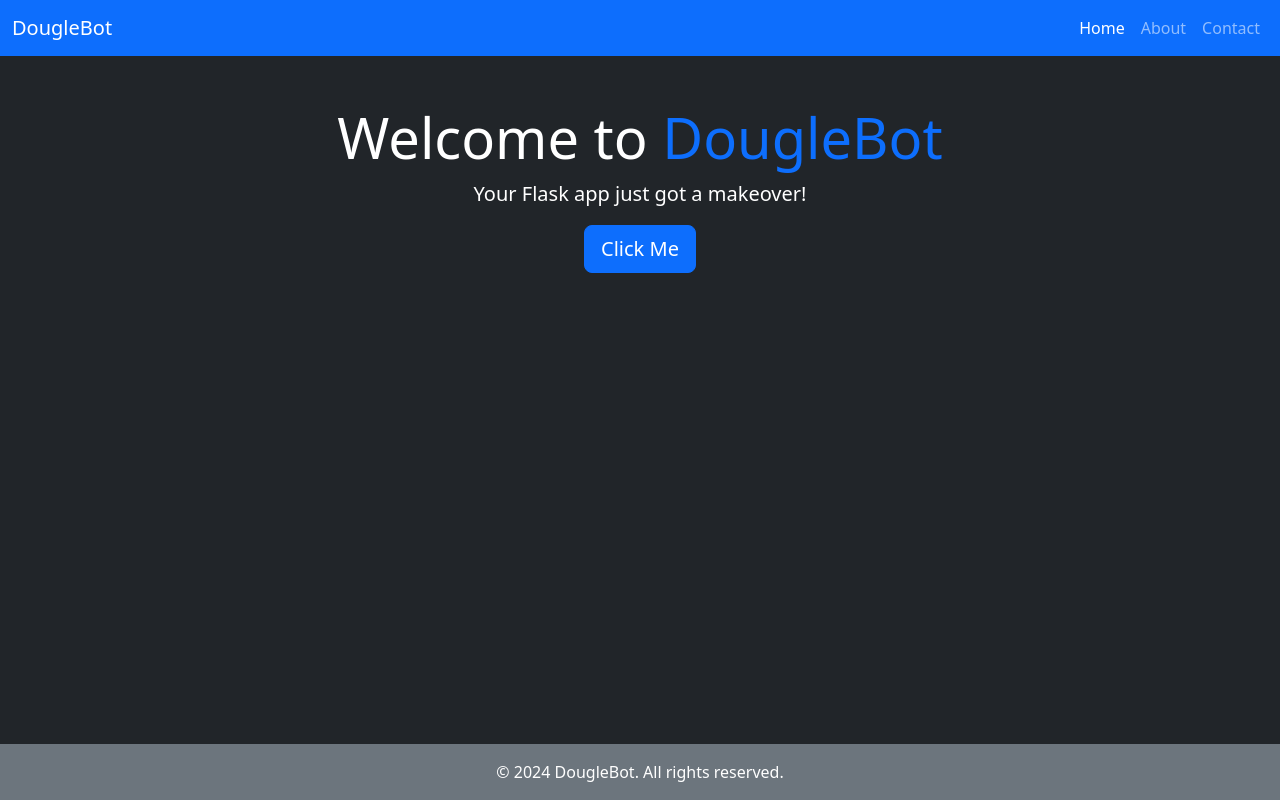
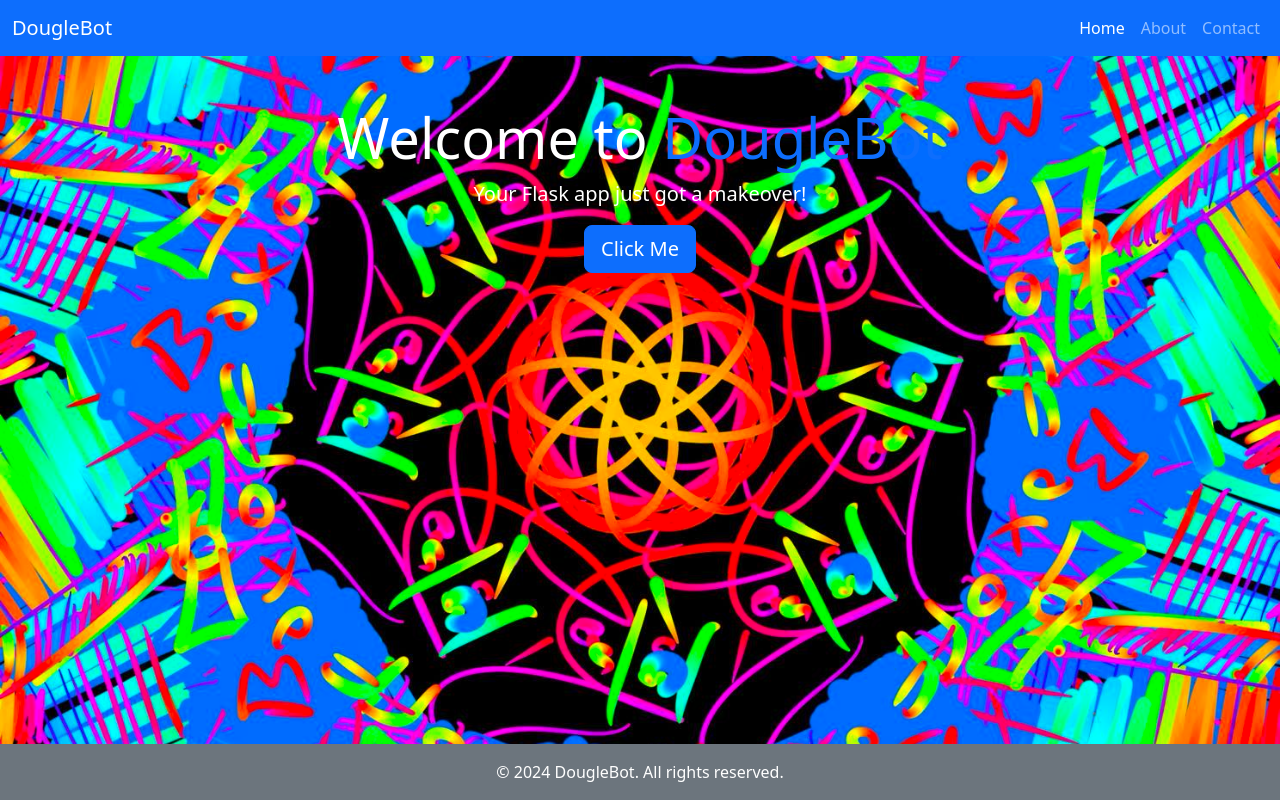
Before and after one commit to DougleBot/DougleBot, a Flask app: page / in a window 1280 px wide. Run offline with Flask 3, Linux system fonts and the light colour scheme.

Commit message:
Update styles.css
Update 1 to CompleteDougleBotRefresh1.1

```diff
--- a/app/static/css/styles.css
+++ b/app/static/css/styles.css
@@ -9,9 +9,20 @@ main {
     flex: 1; /* Pushes the footer down */
 }
 
+body {
+    background: url('/static/images/background.jpg') no-repeat center center fixed;
+    background-size: cover;
+    color: white;
+}
+
 footer {
-    background: #343a40;
+    background-color: #343a40;
     color: white;
-    padding: 1rem;
+    padding: 1rem 0;
     text-align: center;
 }
+
+h1 {
+    font-size: 3rem;
+    font-weight: bold;
+}
```
